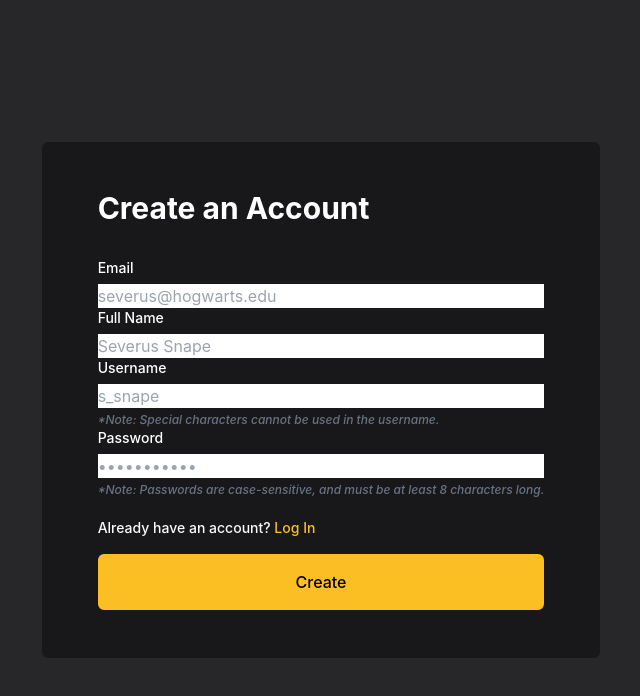
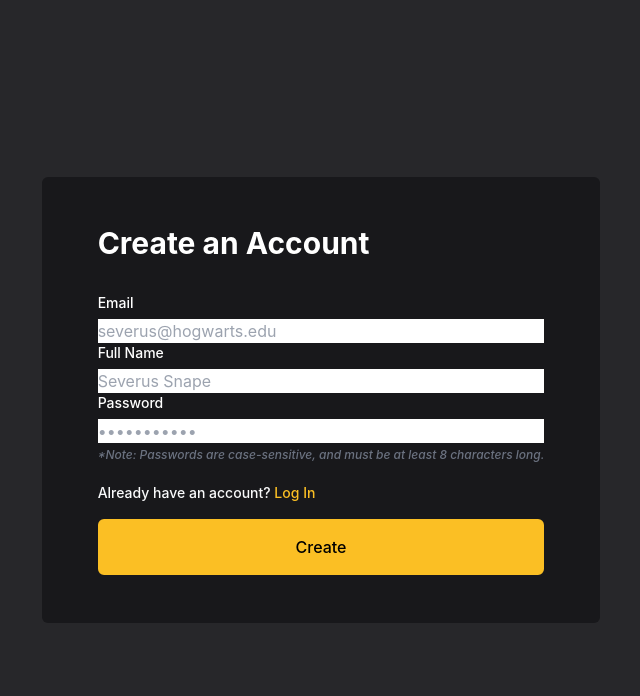
Before and after one commit to nedanwr/employee-management, a Next.js app: page /auth/register in a window 1280 px wide. Shown: the top 696 px of the page, without its empty margins (319-959 px from the left). Built offline with nearby package versions, Linux system fonts and the light colour scheme.

Commit message:
(Refactor): remove username fields

```diff
--- a/modules/auth/LoginPage.tsx
+++ b/modules/auth/LoginPage.tsx
@@ -20,16 +20,16 @@ export const LoginPage: NextPage = (): JSX.Element => {
                     className={`bg-zinc-900 rounded-md px-14 py-12 m-auto text-left`}
                 >
                     <h1 className={`text-3xl font-bold mb-8`}>Log In</h1>
-                    {/* Email/Password Input */}
+                    {/* Email Input */}
                     <div className={`form-group flex flex-col`}>
                         <Label
-                            title={`Email or Username`}
+                            title={`Email`}
                             className={`font-medium text-sm mb-1.5`}
                         />
                         <Input
-                            type={`text`}
-                            name={`email_username`}
-                            id={`email_username`}
+                            type={`email`}
+                            name={`email`}
+                            id={`email`}
                             aria-label={`severus@hogwarts.edu`}
                             className={`form-control`}
                             placeholder={`severus@hogwarts.edu`}
--- a/modules/auth/RegisterPage.tsx
+++ b/modules/auth/RegisterPage.tsx
@@ -6,7 +6,7 @@ export const RegisterPage: NextPage = (): JSX.Element => {
     return (
         <>
             <Head>
-                <title>Log In</title>
+                <title>Register</title>
             </Head>
             <div className={`grid place-items-center h-screen w-screen bg-zinc-800 text-white`}>
                 <form
@@ -48,28 +48,6 @@ export const RegisterPage: NextPage = (): JSX.Element => {
                             required
                         />
                     </div>
-                    {/* Username Input */}
-                    <div className={`form-group flex flex-col`}>
-                        <Label
-                            title={`Username`}
-                            className={`font-medium text-sm mb-1.5`}
-                        />
-                        <Input
-                            type={`text`}
-                            name={`full_name`}
-                            id={`full_name`}
-                            aria-label={`s_snape`}
-                            className={`form-control`}
-                            placeholder={`s_snape`}
-                            required
-                        />
-                        <p
-                            id={`username_help`}
-                            className={`italic text-xs font-medium text-gray-500 mt-1`}
-                        >
-                            *Note: Special characters cannot be used in the username.
-                        </p>
-                    </div>
                     {/* Password Input */}
                     <div className={`form-group flex flex-col`}>
                         <Label
```
